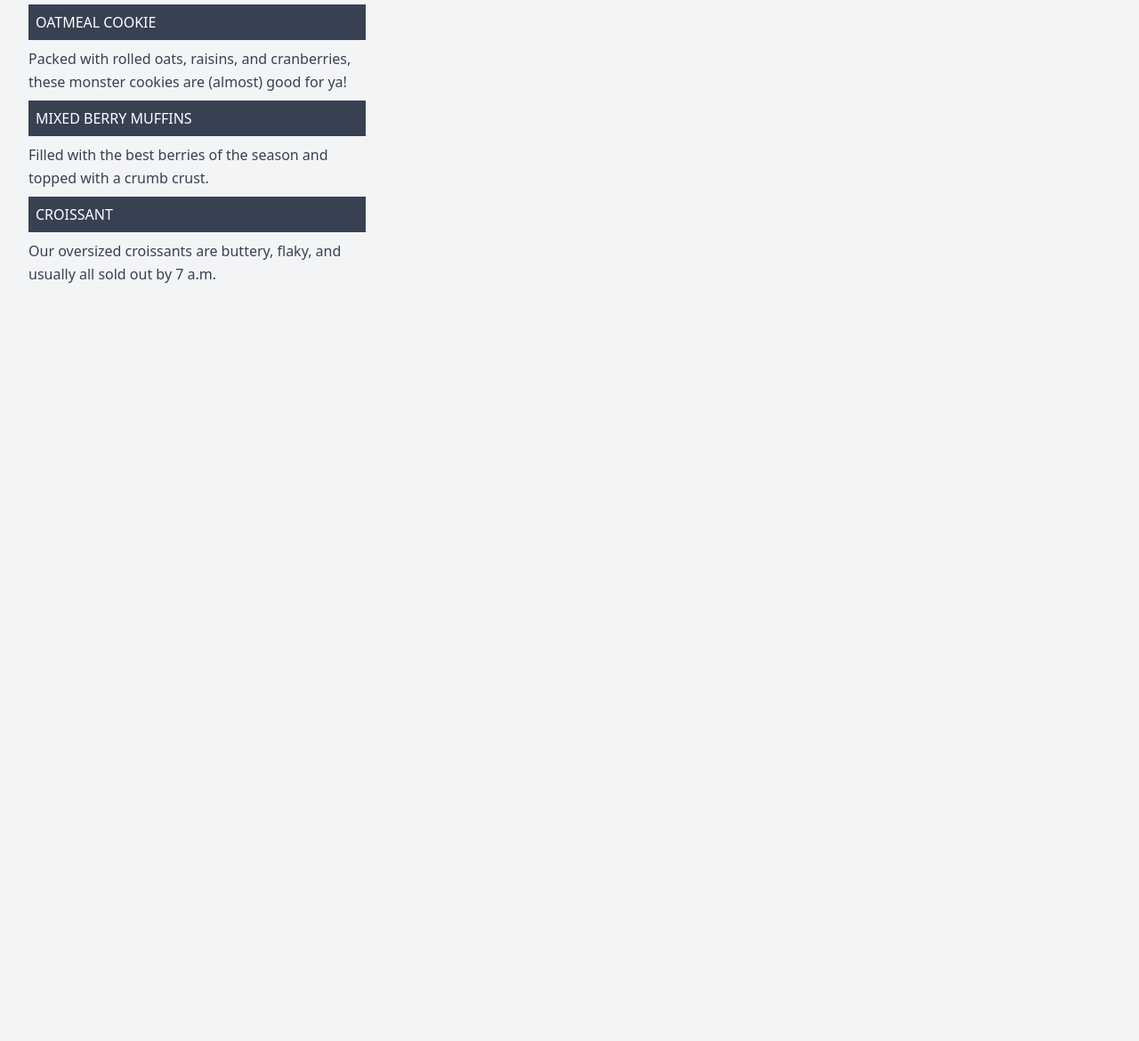
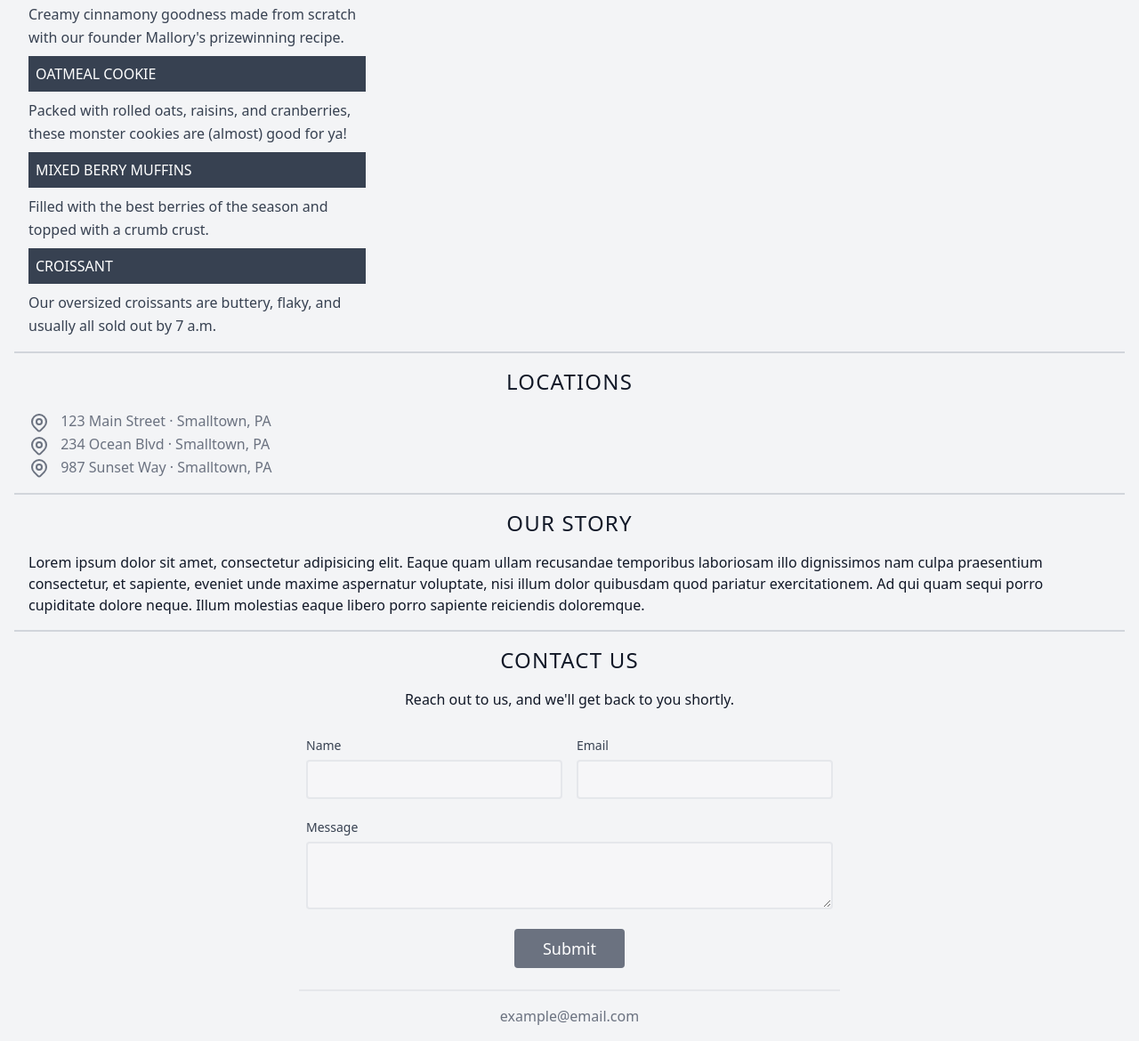
Before and after one commit to justingolden21/cascade-cafe-code-pen-challenge, a website: page docs/index.html in a window 1280 px wide. Shown: the part 1194-2364 px from the top of the page at 89% size. Before the commit the page ends 1547 px from the top, so only its background shows below. Drawn offline with Linux system fonts and the light colour scheme.

Commit message:
wip expanding website
committing wip before my computer explodes (for some reason postcss keeps crashing and my computer keeps overheating...)

```diff
--- a/docs/index.html
+++ b/docs/index.html
@@ -14,11 +14,14 @@
 	<script src="js/scripts.js"></script>
 </head>
 <body>
-    <nav>
+<!-- maybe: sign in / sign up, sign out, order online -->
+<!-- maybe: hamburger menu nav on mobile -->
+    <nav class="section">
         <a href="#">Home</a>
-        <a href="#coffee">Menu</a>
-        <a href="#">Locations</a>
-        <a href="#">Our Story</a>
+        <a href="#menu">Menu</a>
+        <a href="#locations">Locations</a>
+        <a href="#about">Our Story</a>
+        <a href="#contact">Contact Us</a>
         <div class="flex">
             <a href="#" class="social" title="facebook">
                 <svg class="inline w-6 h-6" fill="none" viewBox="0 0 24 24" xmlns="http://www.w3.org/2000/svg"><path fill-rule="evenodd" clip-rule="evenodd" d="M2 6a4 4 0 0 1 4-4h12a4 4 0 0 1 4 4v12a4 4 0 0 1-4 4H6a4 4 0 0 1-4-4V6zm4-2a2 2 0 0 0-2 2v12a2 2 0 0 0 2 2h6v-7h-1a1 1 0 1 1 0-2h1V9.5A3.5 3.5 0 0 1 15.5 6h.6a1 1 0 1 1 0 2h-.6A1.5 1.5 0 0 0 14 9.5V11h2.1a1 1 0 1 1 0 2H14v7h4a2 2 0 0 0 2-2V6a2 2 0 0 0-2-2H6z" fill="currentColor"/></svg>
@@ -30,19 +33,19 @@
                 <svg class="inline w-6 h-6" fill="none" viewBox="0 0 24 24" xmlns="http://www.w3.org/2000/svg"><path fill-rule="evenodd" clip-rule="evenodd" d="M2 6a4 4 0 0 1 4-4h12a4 4 0 0 1 4 4v12a4 4 0 0 1-4 4H6a4 4 0 0 1-4-4V6zm4-2a2 2 0 0 0-2 2v12a2 2 0 0 0 2 2h12a2 2 0 0 0 2-2V6a2 2 0 0 0-2-2H6zm6 5a3 3 0 1 0 0 6 3 3 0 0 0 0-6zm-5 3a5 5 0 1 1 10 0 5 5 0 0 1-10 0zm10.5-4a1.5 1.5 0 1 0 0-3 1.5 1.5 0 0 0 0 3z" fill="currentColor"/></svg>
             </a>
         </div>
-
     </nav>
     <section class="grid grid-cols-1 md:grid-cols-2 lg:grid-cols-3 gap-0 md:gap-2">
-        <div class="header-div">
-            <img src="img/coffee-unsplash.jpg" alt="coffee" class="w-72 rounded-lg">
+        <div class="section">
+            <img src="img/coffee-unsplash.jpg" alt="coffee" class="w-72 rounded-lg mx-auto md:mx-0">
         </div>
-        <div class="header-div lg:col-span-2">
+        <div class="section lg:col-span-2">
+            <div class="mx-auto" style="width:fit-content">
                 <h1 id="title">Cascade Cafe</h1>
-            <p><a href="https://www.google.com/maps/place/Pennsylvania" target="_blank">
+                <p><a href="https://www.google.com/maps/place/Pennsylvania" target="_blank" style="width:fit-content">
                     <svg class="inline w-6 h-6 mr-2" fill="none" stroke="currentColor" viewBox="0 0 24 24" xmlns="http://www.w3.org/2000/svg"><path stroke-linecap="round" stroke-linejoin="round" stroke-width="2" d="M17.657 16.657L13.414 20.9a1.998 1.998 0 01-2.827 0l-4.244-4.243a8 8 0 1111.314 0z"></path><path stroke-linecap="round" stroke-linejoin="round" stroke-width="2" d="M15 11a3 3 0 11-6 0 3 3 0 016 0z"></path></svg>
     123 Main Street · Smalltown, PA
                 </a></p>
-            <p><a href="tel:412-555-0100" target="_blank">
+                <p><a href="tel:412-555-0100" target="_blank" style="width:fit-content">
                     <svg class="inline w-6 h-6 mr-2" fill="none" stroke="currentColor" viewBox="0 0 24 24" xmlns="http://www.w3.org/2000/svg"><path stroke-linecap="round" stroke-linejoin="round" stroke-width="2" d="M3 5a2 2 0 012-2h3.28a1 1 0 01.948.684l1.498 4.493a1 1 0 01-.502 1.21l-2.257 1.13a11.042 11.042 0 005.516 5.516l1.13-2.257a1 1 0 011.21-.502l4.493 1.498a1 1 0 01.684.949V19a2 2 0 01-2 2h-1C9.716 21 3 14.284 3 6V5z"></path></svg>
     412-555-0100
                 </a></p>
@@ -64,7 +67,9 @@
                     </tr>
                 </table>
             </div>
-        <div class="menu-section">
+        </div>
+        <div id="menu" class="section-title"><h1>MENU</h1></div>
+        <div class="section">
             <h2 id="coffee" class="menu-section-title"><a href="#coffee">COFFEE</a></h2>
             <h4 class="menu-prices"><span>Small: $2</span> <span>Large: $4</span></h4>
             <h4 class="menu-item">HOUSE BLEND</h4>
@@ -74,7 +79,7 @@
             <h4 class="menu-item">ORGANIC DECAF</h4>
             <p class="menu-desc">Full bodied and rich, we promise you won't miss the caffiene.</p>
         </div>
-        <div class="menu-section">
+        <div class="section">
             <h2 id="espresso" class="menu-section-title"><a href="#espresso">ESPRESSO DRINKS</a></h2>
             <h4 class="menu-prices"><span>Small: $3</span> <span>Large: $5</span></h4>
             <h4 class="menu-item">MACHIATTO</h4>
@@ -86,7 +91,7 @@
             <h4 class="menu-item">AMERICANO</h4>
             <p class="menu-desc">1 shot espresso, two shots hot water.</p>
         </div>
-        <div class="menu-section">
+        <div class="section">
             <h2 id="tea" class="menu-section-title"><a href="#tea">TEA</a></h2>
             <h4 class="menu-prices"><span>Per Cup: $2</span></h4>
             <h4 class="menu-item">EARL GREY</h4>
@@ -98,7 +103,7 @@
             <h4 class="menu-item">CHAMOMILE</h4>
             <p class="menu-desc">Soothing and slightly sweet. Try it with honey! Caffeine free.</p>
         </div>
-        <div class="menu-section">
+        <div class="section">
             <h2 id="bakery" class="menu-section-title"><a href="#bakery">FROM THE BAKERY</a></h2>
             <h4 class="menu-prices"><span>Cookies: $2</span> <span>Muffins & Pastries: $3</span></h4>
             <h4 class="menu-item">MALLORY'S FAMOUS SNICKERDOODLES</h4>
@@ -111,5 +116,52 @@
             <p class="menu-desc">Our oversized croissants are buttery, flaky, and usually all sold out by 7 a.m.</p>
         </div>
     </section>
+    <div id="locations" class="section-title"><h1>LOCATIONS</h1></div>
+    <div class="section">
+        <p><a href="#" target="_blank" style="width:fit-content">
+            <svg class="inline w-6 h-6 mr-2" fill="none" stroke="currentColor" viewBox="0 0 24 24" xmlns="http://www.w3.org/2000/svg"><path stroke-linecap="round" stroke-linejoin="round" stroke-width="2" d="M17.657 16.657L13.414 20.9a1.998 1.998 0 01-2.827 0l-4.244-4.243a8 8 0 1111.314 0z"></path><path stroke-linecap="round" stroke-linejoin="round" stroke-width="2" d="M15 11a3 3 0 11-6 0 3 3 0 016 0z"></path></svg>
+123 Main Street · Smalltown, PA
+        </a></p>
+        <p><a href="#" target="_blank" style="width:fit-content">
+            <svg class="inline w-6 h-6 mr-2" fill="none" stroke="currentColor" viewBox="0 0 24 24" xmlns="http://www.w3.org/2000/svg"><path stroke-linecap="round" stroke-linejoin="round" stroke-width="2" d="M17.657 16.657L13.414 20.9a1.998 1.998 0 01-2.827 0l-4.244-4.243a8 8 0 1111.314 0z"></path><path stroke-linecap="round" stroke-linejoin="round" stroke-width="2" d="M15 11a3 3 0 11-6 0 3 3 0 016 0z"></path></svg>
+234 Ocean Blvd · Smalltown, PA
+        </a></p>
+        <p><a href="#" target="_blank" style="width:fit-content">
+            <svg class="inline w-6 h-6 mr-2" fill="none" stroke="currentColor" viewBox="0 0 24 24" xmlns="http://www.w3.org/2000/svg"><path stroke-linecap="round" stroke-linejoin="round" stroke-width="2" d="M17.657 16.657L13.414 20.9a1.998 1.998 0 01-2.827 0l-4.244-4.243a8 8 0 1111.314 0z"></path><path stroke-linecap="round" stroke-linejoin="round" stroke-width="2" d="M15 11a3 3 0 11-6 0 3 3 0 016 0z"></path></svg>
+987 Sunset Way · Smalltown, PA
+        </a></p>
+    </div>
+    <div id="about" class="section-title"><h1>OUR STORY</h1></div>
+    <div class="section">
+        <p>Lorem ipsum dolor sit amet, consectetur adipisicing elit. Eaque quam ullam recusandae temporibus laboriosam illo dignissimos nam culpa praesentium consectetur, et sapiente, eveniet unde maxime aspernatur voluptate, nisi illum dolor quibusdam quod pariatur exercitationem. Ad qui quam sequi porro cupiditate dolore neque. Illum molestias eaque libero porro sapiente reiciendis doloremque.</p>
+    </div>
+    <div id="contact" class="section-title"><h1>CONTACT US</h1></div>
+    <div class="section">
+        <div class="text-center my-4">
+            <p>Reach out to us, and we'll get back to you shortly.</p>
+        </div>
+        <div class="lg:w-1/2 md:w-2/3 mx-auto">
+            <div class="flex flex-wrap">
+                <div class="p-2 w-1/2">
+                    <label for="name">Name</label>
+                    <input type="text" id="name" name="name">
+                </div>
+                <div class="p-2 w-1/2">
+                    <label for="email">Email</label>
+                    <input type="email" id="email" name="email">
+                </div>
+                <div class="p-2 w-full">
+                    <label for="message">Message</label>
+                    <textarea id="message" name="message"></textarea>
+                </div>
+                <div class="p-2 w-full">
+                    <button>Submit</button>
+                </div>
+                <div class="w-full pt-4 mt-4 border-t-2 border-gray-200 text-center">
+                    <a href="mailto:example@email.com">example@email.com</a>
+                </div>
+            </div>
+        </div>
+    </div>
 </body>
 </html>
--- a/src/styles.css
+++ b/src/styles.css
@@ -32,6 +32,10 @@
 		@apply block;
 	}
 
+	.section-title {
+		@apply md:col-span-2 lg:col-span-3 text-center text-2xl tracking-wider font-light pt-4 border-t-2 border-gray-300;
+	}
+
 	nav {
 		@apply flex flex-col sm:flex-row items-center justify-between flex-wrap px-4 py-2 border-b-2 border-gray-500;
 	}
@@ -39,8 +43,14 @@
 		@apply hover:bg-gray-500 rounded-full p-1 hover:text-white mx-1;
 	}
 
+	.section {
+		@apply m-4;
+	}
+
+	/* hours */
+
 	#hours {
-		@apply my-4 p-4 bg-gray-700 text-white text-left;
+		@apply my-4 p-4 bg-gray-700 text-white text-left rounded;
 	}
 	#hours th {
 		@apply font-bold;
@@ -53,18 +63,8 @@
 		@apply bg-gray-500;
 	}
 
-	.header-div {
-		@apply mx-auto md:float-right;
-	}
+	/* menu */
 
-	nav,
-	.header-div,
-	.menu-section {
-		@apply m-4;
-	}
-	.menu-section {
-		/* @apply ; */
-	}
 	.menu-section-title {
 		@apply text-2xl font-light border-2 text-gray-500 border-gray-500 p-2 my-2 tracking-wider text-center;
 	}
@@ -76,6 +76,19 @@
 	}
 	.menu-desc {
 		@apply text-gray-700 leading-relaxed;
+	}
+
+	/* form */
+
+	input,
+	textarea {
+		@apply w-full bg-gray-50 bg-opacity-50 rounded border-2 border-gray-200 text-gray-700 py-1 px-2 leading-8;
+	}
+	label {
+		@apply leading-8 text-sm text-gray-700;
+	}
+	button {
+		@apply flex mx-auto text-white bg-gray-500 border-0 py-2 px-8 hover:bg-gray-700 rounded text-lg;
 	}
 }
 
```
Also changed, not shown: docs/css/styles.css. Lines whose indentation alone changed are shown as unchanged.
